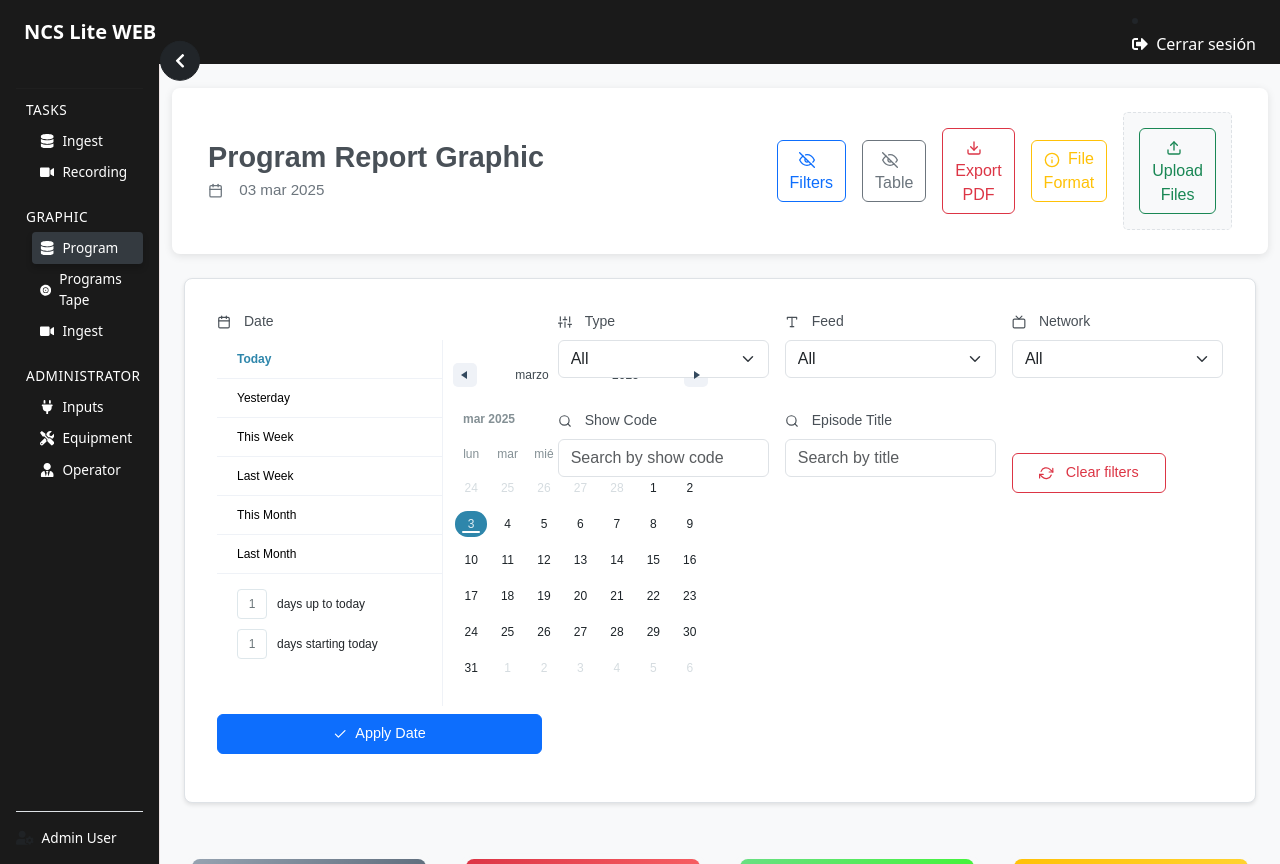
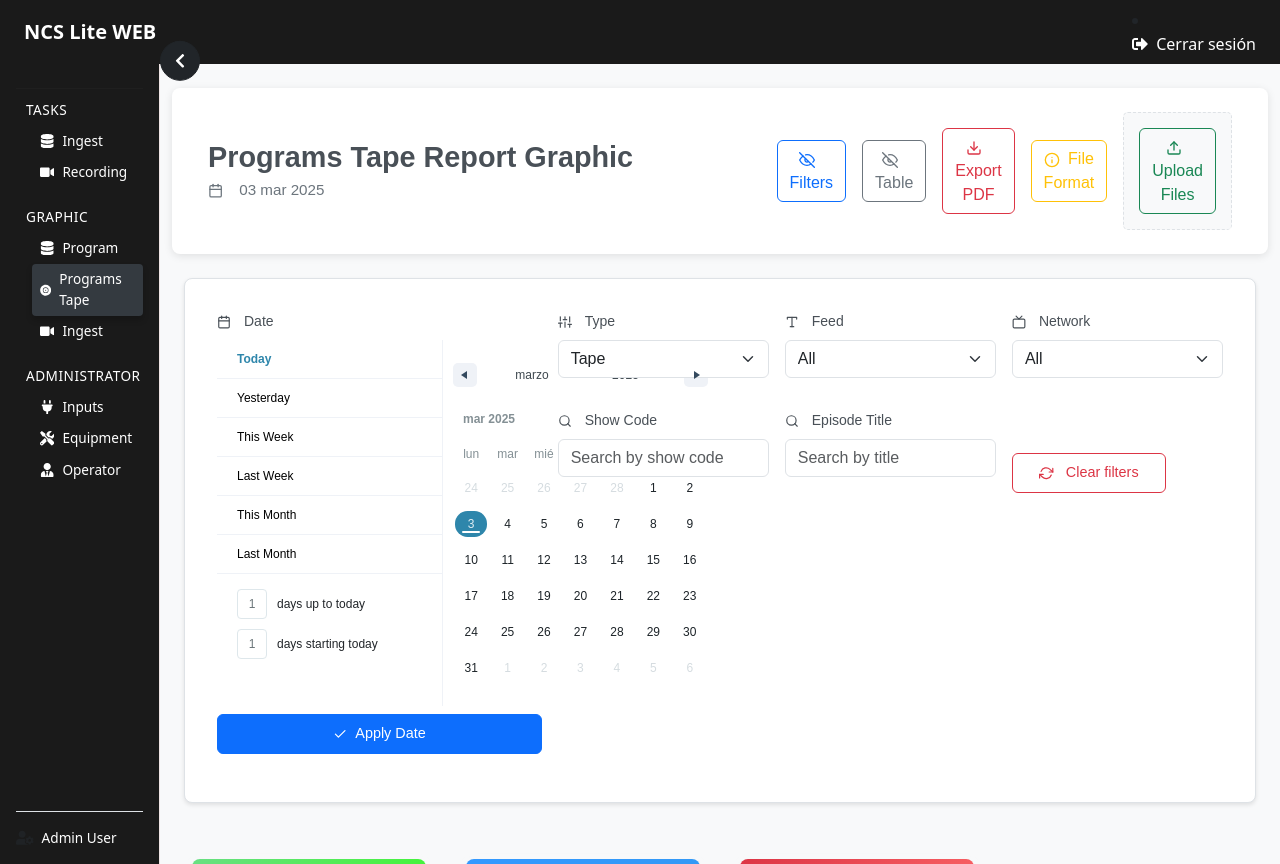
Before and after one commit to acarrerointec/intecgsvictorty, a React (Vite) app: page /app in a window 1280 px wide. Built offline with nearby package versions, Linux system fonts and the light colour scheme.

Commit message:
program tape
por defecto

```diff
--- a/src/Sidebar.jsx
+++ b/src/Sidebar.jsx
@@ -17,7 +17,7 @@ import ProgramGraphic from "./ProgramGraphic";
 import ProgramGraphicTape from "./ProgramGraphicTape"; // Asegúrate de importar el componente correcto
 
 const Sidebar = () => {
-  const [activeComponent, setActiveComponent] = useState("ProgramGraphic"); // Componente activo por defecto
+  const [activeComponent, setActiveComponent] = useState("ProgramGraphicTape"); // Componente activo por defecto
   const [isSidebarVisible, setIsSidebarVisible] = useState(true); // Estado para mostrar/ocultar el Sidebar
 
   return (
```
